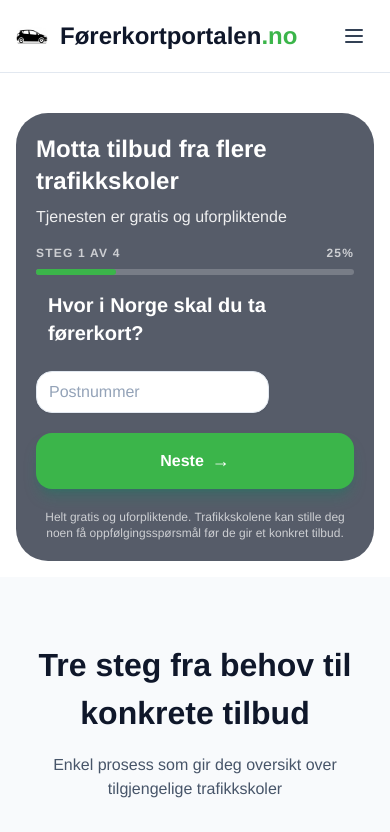
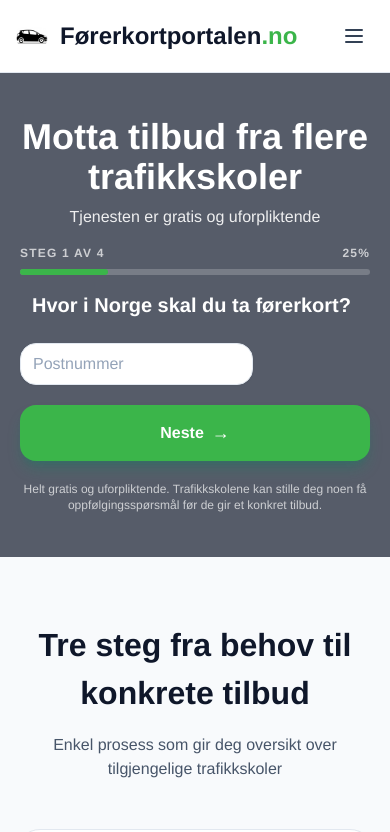
Before and after one commit to bringebass/forerkortportalen, a Next.js app: page / in a window 390 px wide. Shown: the top 832 px of the page. Built offline with nearby package versions, Linux system fonts and the light colour scheme.

Commit message:
fixed form on mobile

```diff
--- a/src/app/page.tsx
+++ b/src/app/page.tsx
@@ -160,8 +160,8 @@ export default function Home() {
           <div className="absolute inset-0 bg-slate-900/65" />
         </div>
 
-        <div className="relative z-10 flex min-h-[400px] w-full items-center justify-center px-4 py-4 sm:px-6 sm:py-8 lg:min-h-[820px] lg:px-8 lg:py-28">
-          <div className="flex w-full max-w-[1300px] flex-col gap-6 sm:gap-12 lg:flex-row lg:items-center">
+        <div className="relative z-10 flex min-h-[400px] w-full sm:px-6 sm:py-8 lg:min-h-[820px] lg:px-8 lg:py-28">
+          <div className="flex w-full max-w-[1300px] flex-col sm:gap-12 lg:flex-row lg:items-center">
             <div className="space-y-4 sm:space-y-6 lg:w-[50%]">
               <h1 className="hidden text-center text-[42px] font-semibold leading-[1.15] text-slate-900 sm:block sm:text-left sm:text-[48px] lg:text-[54px] lg:text-white">
                 Spar penger og finn riktig trafikkskole for deg
@@ -185,7 +185,7 @@ export default function Home() {
             </div>
 
             <div className="w-full lg:w-[50%]">
-              <div className="rounded-[32px] bg-slate-900/70 backdrop-blur-md shadow-none lg:shadow-2xl lg:shadow-slate-900/50">
+              <div className="lg:rounded-[32px] bg-slate-900/70 backdrop-blur-md shadow-none lg:shadow-2xl lg:shadow-slate-900/50">
                 <LeadForm />
               </div>
             </div>
--- a/src/components/LeadForm.tsx
+++ b/src/components/LeadForm.tsx
@@ -117,6 +117,8 @@ const STEP_CONFIG = {
 type Status = "idle" | "loading" | "success" | "error";
 
 export function LeadForm() {
+  // NOTE: Tailwind is mobile-first here — base classes style the mobile view,
+  // while prefixes like sm:, lg:, etc. override styles on larger screens.
   const [formData, setFormData] = useState<FormState>(defaultState);
   const [status, setStatus] = useState<Status>("idle");
   const [errorMessage, setErrorMessage] = useState<string | null>(null);
@@ -471,10 +473,10 @@ export function LeadForm() {
 
   return (
     <div className="w-full rounded-none p-5 sm:rounded-3xl sm:p-8">
-      <h2 className="mb-2 text-2xl font-semibold text-white sm:text-3xl">
+      <h2 className="mt-6 lg:mt-0 mb-2 text-center text-4xl font-semibold text-white sm:text-3xl">
         Motta tilbud fra flere trafikkskoler
       </h2>
-      <p className="mb-4 text-base text-white/90 sm:text-lg">
+      <p className="mb-4 text-center text-base text-white/90 sm:text-lg">
         Tjenesten er gratis og uforpliktende
       </p>
 
@@ -497,7 +499,7 @@ export function LeadForm() {
         {STEP_CONFIG[currentStepType]?.question}
       </h3>
 
-      <form className="space-y-5 text-[15px]" onSubmit={handleSubmit}>
+      <form className="mb-6 lg:mb-0 space-y-5 text-[15px]" onSubmit={handleSubmit}>
         {renderStepContent()}
 
         {stepError && (
```
